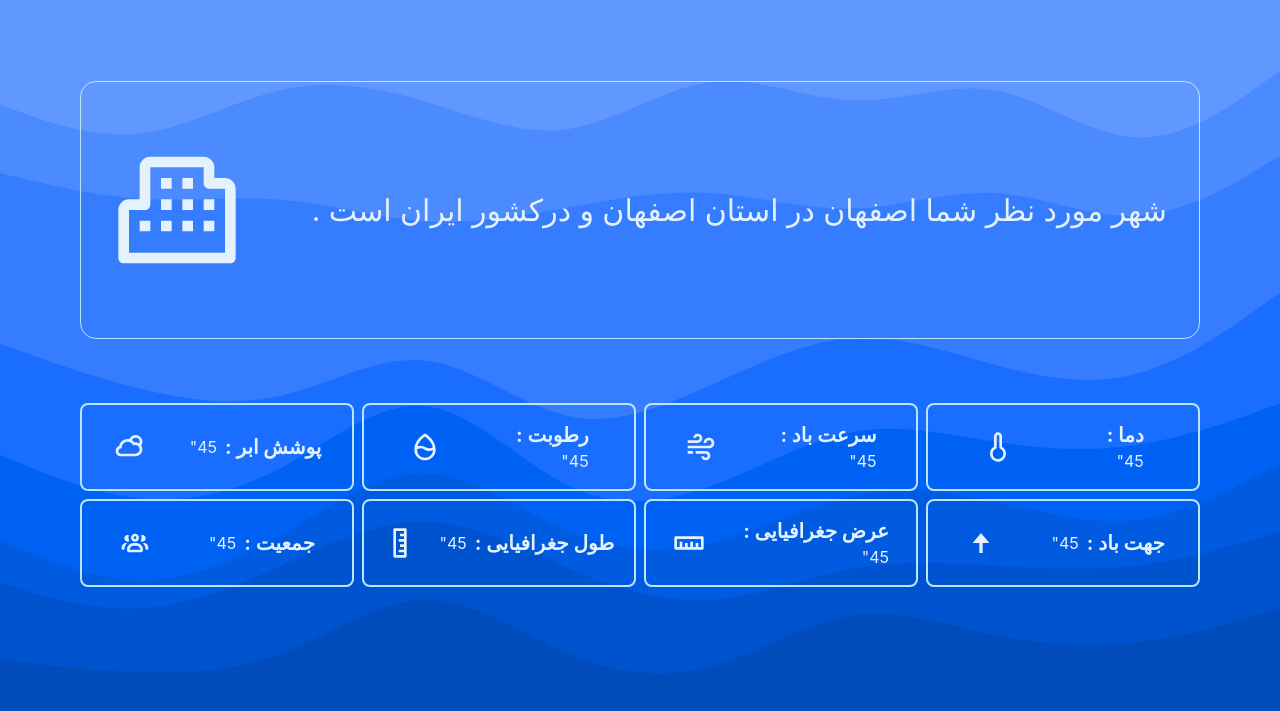
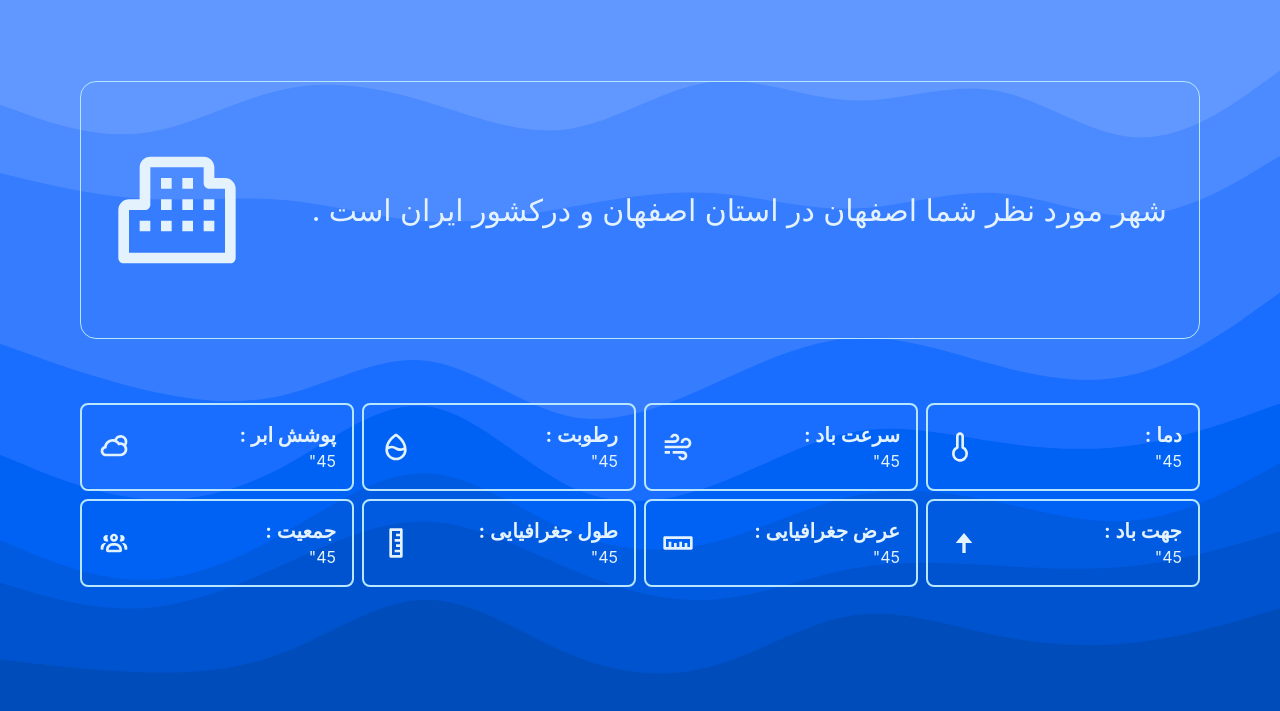
Before and after one commit to Mohammad2954/weather-app, a website: page index.html in a window 1280 px wide. Shown: the part 89-800 px from the top of the page. Drawn offline with Linux system fonts and the light colour scheme.

Commit message:
style is complet

```diff
--- a/index.html
+++ b/index.html
@@ -25,8 +25,8 @@
     </header>
     <main class="max-w-6xl mx-auto px-4">
         <div class="py-16 mt-24 text-center rounded-2xl border border-sky-200 flex items-center justify-between px-8">
-            <h1 class="text-3xl">شهر مورد نظر شما اصفهان در استان اصفهان و درکشور ایران است .</h1>
-            <div>
+            <h1 class="text-2xl sm:text-3xl">شهر مورد نظر شما اصفهان در استان اصفهان و درکشور ایران است .</h1>
+            <div >
                 <svg class="hidden sm:block size-32" xmlns="http://www.w3.org/2000/svg" width="24" height="24"
                     fill="currentColor" viewBox="0 0 24 24" >
                     <!--Boxicons v3.0.8 https://boxicons.com | License  https://docs.boxicons.com/free-->
@@ -36,9 +36,9 @@
         </div>
     </main>
     <div class="grid grid-cols-2 sm:grid-cols-3 lg:grid-cols-4 max-w-6xl mx-auto px-4 mt-16 gap-2 mb-10">
-        <div class="border-2 border-sky-200 px-2 py-4 rounded-lg flex items-center justify-around">
+        <div class="border-2 border-sky-200 p-4 rounded-lg flex items-center justify-between">
             <div class="">
-                <span class="text-xl font-bold">دما :</span>
+                <span class="text-lg sm:text-xl font-bold ">دما :</span>
                 <p class="">45"</p>
             </div>
             <div class="">
@@ -49,9 +49,9 @@
                 </svg>
             </div>
         </div>
-        <div class="border-2 border-sky-200 px-2 py-4 rounded-lg flex items-center justify-around">
+        <div class="border-2 border-sky-200 p-4 rounded-lg flex items-center justify-between">
             <div class="">
-                <span class="text-xl font-bold">سرعت باد :</span>
+                <span class="text-lg sm:text-xl font-bold">سرعت باد :</span>
                 <p class="">45"</p>
             </div>
             <div class="">
@@ -62,9 +62,9 @@
                 </svg>
             </div>
         </div>
-        <div class="border-2 border-sky-200 px-2 py-4 rounded-lg flex items-center justify-around">
+        <div class="border-2 border-sky-200 p-4 rounded-lg flex items-center justify-between">
             <div class="">
-                <span class="text-xl font-bold">رطوبت :</span>
+                <span class="text-lg sm:text-xl font-bold">رطوبت :</span>
                 <p class="">45"</p>
             </div>
             <div class="">
@@ -75,9 +75,9 @@
                 </svg>
             </div>
         </div>
-        <div class="border-2 border-sky-200 px-2 py-4 rounded-lg flex items-center justify-around">
-            <div class="flex items-center gap-2">
-                <span class="text-xl font-bold">پوشش ابر :</span>
+        <div class="border-2 border-sky-200 p-4 rounded-lg flex items-center justify-between">
+            <div class="">
+                <span class="text-lg sm:text-xl font-bold">پوشش ابر :</span>
                 <p class="">45"</p>
             </div>
             <div class="">
@@ -88,9 +88,9 @@
                 </svg>
             </div>
         </div>
-        <div class="border-2 border-sky-200 px-2 py-4 rounded-lg flex items-center justify-around">
-            <div class="flex items-center gap-2">
-                <span class="text-xl font-bold">جهت باد :</span>
+        <div class="border-2 border-sky-200 p-4 rounded-lg flex items-center justify-between">
+            <div class="">
+                <span class="text-lg sm:text-xl font-bold">جهت باد :</span>
                 <p class="">45"</p>
             </div>
             <div class="">
@@ -101,9 +101,9 @@
                 </svg>
             </div>
         </div>
-        <div class="border-2 border-sky-200 px-2 py-4 rounded-lg flex items-center justify-around">
+        <div class="border-2 border-sky-200 p-4 rounded-lg flex items-center justify-between">
             <div class="">
-                <span class="text-xl font-bold">عرض جغرافیایی :</span>
+                <span class="text-lg sm:text-xl font-bold">عرض جغرافیایی :</span>
                 <p class="">45"</p>
             </div>
             <div class="">
@@ -115,9 +115,9 @@
                 </svg>
             </div>
         </div>
-        <div class="border-2 border-sky-200 px-2 py-4 rounded-lg flex items-center justify-around">
-            <div class="flex items-center gap-2">
-                <span class="text-xl font-bold">طول جغرافیایی :</span>
+        <div class="border-2 border-sky-200 p-4 rounded-lg flex items-center justify-between">
+            <div class="">
+                <span class="text-lg sm:text-xl font-bold">طول جغرافیایی :</span>
                 <p class="">45"</p>
             </div>
             <div class="">
@@ -129,9 +129,9 @@
                 </svg>
             </div>
         </div>
-        <div class="border-2 border-sky-200 px-2 py-4 rounded-lg flex items-center justify-around">
-            <div class="flex items-center gap-2">
-                <span class="text-xl font-bold">جمعیت :</span>
+        <div class="border-2 border-sky-200 p-4 rounded-lg flex items-center justify-between">
+            <div class="">
+                <span class="text-lg sm:text-xl font-bold">جمعیت :</span>
                 <p class="">45"</p>
             </div>
             <div class="">
--- a/style/style.css
+++ b/style/style.css
@@ -5,4 +5,14 @@ body{
     background-repeat: no-repeat;
     background-size: cover;
     color: #E3F2FD;
+
 }
+span::selection{
+    background: #90CAF9;
+}
+h1::selection{
+    background: #90CAF9;
+}
+p::selection{
+    background: #90CAF9;
+}
```
Also changed, not shown: src/output.css.
